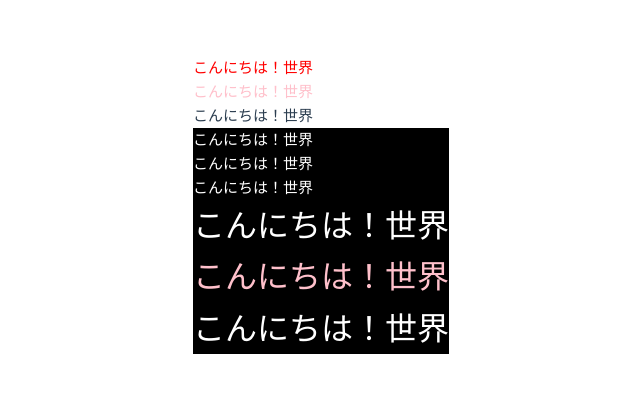
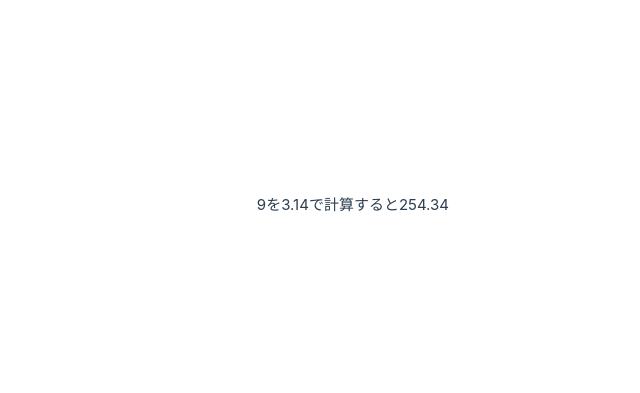
Before and after one commit to capricorn77777/VuePractice, a Vue app in the folder hello-vue/: page / in a window 1280 px wide. Shown: the part 195-588 px from the top of the page, without its empty margins (191-831 px from the left). Built offline with nearby package versions, Linux system fonts and the light colour scheme.

Commit message:
practice

```diff
--- a/hello-vue/src/App.vue
+++ b/hello-vue/src/App.vue
@@ -1,72 +1,25 @@
 <script setup lang="ts">
 import {ref, computed} from "vue"
 
-const url = ref("https://vuejs.org");
-const isSendButtonDisabled = ref(true);
-
-const widthOrHeight = ref("height");
-const widthOrHeightVaalue = ref(100);
-
-const imgAttributes = ref({
-  src: "/images/logo.svg",
-  alt: "Vueのロゴ",
-  width: 75,
-  height: 75
-})
-
-const msg = ref("こんにちは！世界");
-const msgTextRed = ref("red");
-const msgTextColor = ref("white");
-const msgBgColor = ref("black");
-const msgStyles = ref({
-  color: "white",
-  backgroundColor: "black"
-});
-const msgStyles2 = ref({
-  fontSize: "24pt",
-});
-const msgStyles3 = ref({
-  color: "pink",
-  fontSize: "24pt",
-});
-const textSize = computed(
-  (): string => {
-    const size = Math.round(Math.random() * 25) + 10;
-    return '${size}pt';
+const radiusInit = Math.round(Math.random() *10);
+const PI = ref(3.14);
+const radius = ref(radiusInit);
+const area = computed(
+  (): number => {
+    return radius.value * radius.value * PI.value;
   }
+);
+setInterval(
+  ():void => {
+    radius.value = Math.round(Math.random() * 10);
+  },
+  1000
 );
 </script>
 
 <template>
 
-  <div>
-  <p v-bind:style="{color: msgTextRed}">
-    {{ msg }}
-  </p>
-  <p v-bind:style="{color: 'pink'}">
-    {{ msg }}
-  </p>
-  <p v-bind:style="{fontSize: textSize}">
-    {{ msg }}
-  </p>
-  <p v-bind:style="{color: msgTextColor, backgroundColor: msgBgColor}">
-    {{ msg }}
-  </p>
-  <p v-bind:style="{color: msgTextColor, 'background-Color': msgBgColor}">
-    {{ msg }}
-  </p>
-  <p v-bind:style="msgStyles">
-    {{ msg }}
-  </p>
-  <p v-bind:style="[msgStyles, msgStyles2]">
-    {{ msg }}
-  </p>
-  <p v-bind:style="[msgStyles, msgStyles3]">
-    {{ msg }}
-  </p>
-  <p v-bind:style="[msgStyles3, msgStyles]">
-    {{ msg }}
-  </p>
-  </div>
+
+  <p>{{ radius }}を{{ PI }}で計算すると{{ area }}</p>
 
 </template>
```
